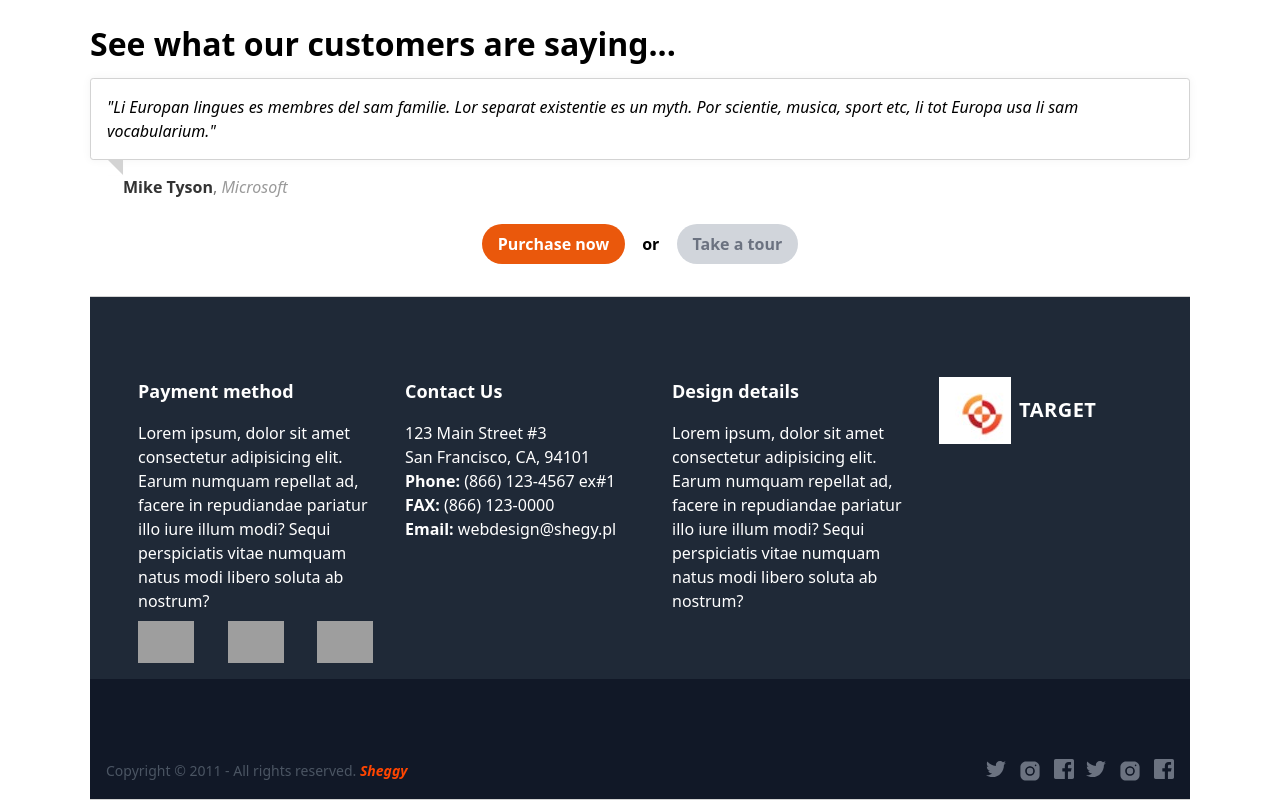
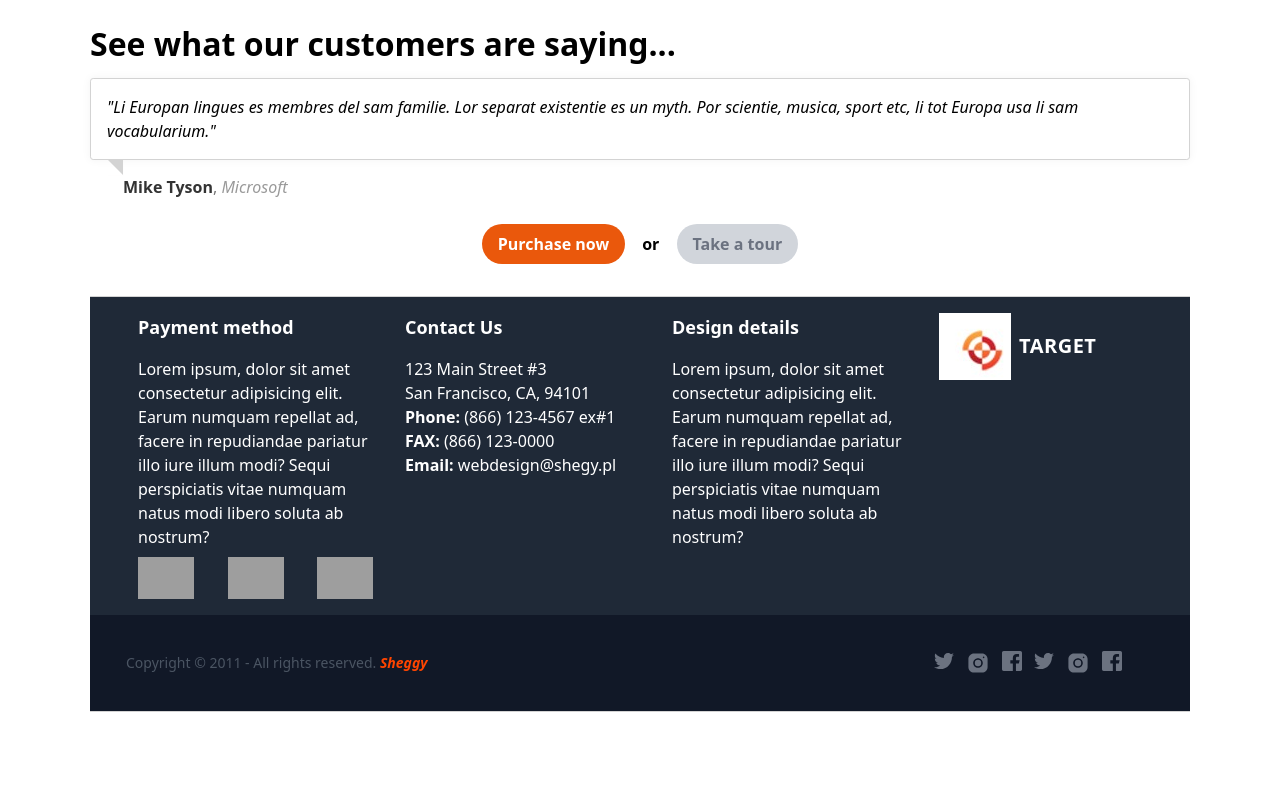
Before and after one commit to Tuyen572004/Landing-layout, a plain HTML site: page index.html in a window 1280 px wide. Shown: the part 1186-1986 px from the top of the page. After the commit the page ends 1898 px from the top, so only its background shows below. Drawn offline with nearby package versions, Linux system fonts and the light colour scheme; grey boxes are pictures that could not be loaded.

Commit message:
fix incompatible end of footer

```diff
--- a/Layout.css
+++ b/Layout.css
@@ -215,7 +215,6 @@ footer{
 footer>*{
     >*{
         margin-left:2rem;
-        margin-top:4rem;
     }
 }
 
@@ -227,11 +226,6 @@ footer>*{
 .svg-icon {
     width: 50%; /* Make the SVG responsive */
     height: auto; /* Maintain aspect ratio */
-}
-
-.end-of-footer{
-    padding-top:2rem;
-    padding-bottom:2rem;
 }
 
 @media (max-width: 480px) {
--- a/index.html
+++ b/index.html
@@ -247,12 +247,12 @@
                 </a>
             </div>
         </div>
-        <div class="bg-gray-900 p-4">
+        <div class="bg-gray-900 mx-auto p-9">
             <div class="container mx-auto flex flex-col md:flex-row justify-between items-center">
                 <div class="text-sm text-gray-600 mb-2 md:mb-0">
                     Copyright &copy; 2011 - All rights reserved. <span class="designer">Sheggy</span>
                 </div>
-                <div class="flex space-x-3">
+                <div class="flex space-x-3 icon-footer">
                     <a href="/" class="text-gray-500 transition-colors duration-300 hover:text-deep-purple-accent-400">
                         <svg viewBox="0 0 24 24" fill="currentColor" class="h-5">
                             <path
```
